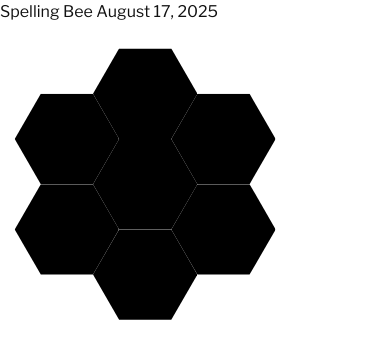
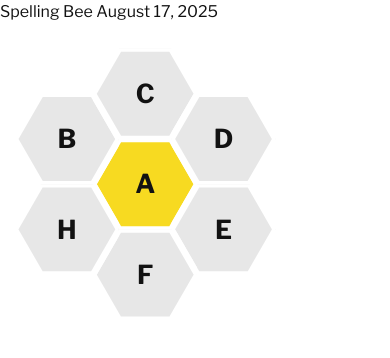
Before and after one commit to blairmcclenny/nyt-spelling-bee-v2, a Next.js app: page / in a window 390 px wide. Shown: the top 358 px of the page. Built offline with nearby package versions, Linux system fonts and the light colour scheme.

Commit message:
add xs breakpoint

```diff
--- a/app/components/Hive.tsx
+++ b/app/components/Hive.tsx
@@ -3,27 +3,7 @@
 // $hive-padding-ratio: ((3 * $altitude-ratio) * 0.2) * 100%;
 // $shuffleTransitionTime: 0.3s; // This should match shuffleTransitionTime in Hive.js
 
-// @mixin hive-cell() {
-//   .cell-fill {
-//     cursor: pointer;
-//     fill: var(--bg-tile-sb);
-//     transition: all 100ms;
-//     &.push-active {
-//       fill: var(--bg-tile-sb);
-//     }
-//   }
-// }
-
 // .hive {
-
-//   .cell-letter {
-//     fill: var(--text);
-//     font-weight: 700;
-//     font-size: 1.875em;
-//     text-anchor: middle;
-//     text-transform: uppercase;
-//     pointer-events: none;
-//   }
 
 //   &.shuffling {
 //     .outer > .cell-letter {
@@ -50,45 +30,6 @@
 //   }
 // }
 
-// .hive-cell {
-
-//   .cell-fill {
-//     cursor: pointer;
-//     fill: var(--bg-tile-sb);
-//     stroke: var(--bg-page);
-//     transition: all 100ms;
-//     &.push-active {
-//       fill: var(--bg-tile-sb);
-//     }
-//   }
-//   &:first-child {
-//     .cell-fill {
-//       fill: var(--bg-sb);
-//     }
-//     .cell-letter {
-//       fill: var(--text-constant);
-//     }
-//   }
-
-//   > .cell-fill.push-active {
-//     transform: scale3d(0.86, 0.86, 1);
-//     transform-origin: center center;
-//   }
-// }
-
-// @include view-width-max(xs) {
-//   .sb-hive {
-//     width: 70%;
-//     margin: 4vh auto;
-//   }
-
-//   .hive {
-//     .cell-letter {
-//       font-size: 2.5em;
-//     }
-//   }
-// }
-
 function HiveCell({ position, letter }: { position: number; letter: string }) {
   const hexCoords = [
     [0, 0],
@@ -104,17 +45,23 @@ function HiveCell({ position, letter }: { position: number; letter: string }) {
 
   return (
     <svg
-      className="absolute top-[calc(100%/3)] left-[30%] w-[40%] h-[calc(100%/3)]"
+      className="absolute top-[calc(100%/3)] left-[30%] w-[40%] h-[calc(100%/3)] fill-bg-tile-sb first:fill-bg-sb"
       style={{
         transform: `translate(${x}%, ${y}%)`,
       }}
       viewBox="0 0 120 103.92304845413263"
     >
       <polygon
-        className="cell-fill"
+        className="cursor-pointer stroke-bg-page transition-all duration-100 active:scale-[0.86] active:origin-center"
         points="0,51.96152422706631 30,0 90,0 120,51.96152422706631 90,103.92304845413263 30,103.92304845413263"
+        strokeWidth={7.5}
       />
-      <text className="cell-letter" x="50%" y="50%" dy="0.35em">
+      <text
+        className="fill-text font-bold text-[2.5em] xs:text-[1.875em] [text-anchor:middle] uppercase pointer-events-none"
+        x="50%"
+        y="50%"
+        dy="0.35em"
+      >
         {letter}
       </text>
     </svg>
@@ -127,7 +74,7 @@ export default function Hive({
   letters: string[]
 }) {
   return (
-    <div className="w-[90%] mx-auto my-[calc(--spacing(5)*1.25)] select-none">
+    <div className="w-[70%] my-[4vh] xs:w-[90%] mx-auto xs:my-[calc(--spacing(5)*1.25)] select-none">
       <div className="relative w-full pb-[calc((3*1.73205080757*0.2)*100%)]">
         {letters.map((letter, i) => (
           <HiveCell key={letter} position={i} letter={letter} />
--- a/app/globals.css
+++ b/app/globals.css
@@ -38,6 +38,10 @@
   --sb-gray: #e7e7e7;
   --sb-light-yellow: #ffeca0;
   --sb-dark-yellow: #847306;
+}
+
+@theme {
+  --breakpoint-xs: 24rem;
 }
 
 @theme inline {
```
